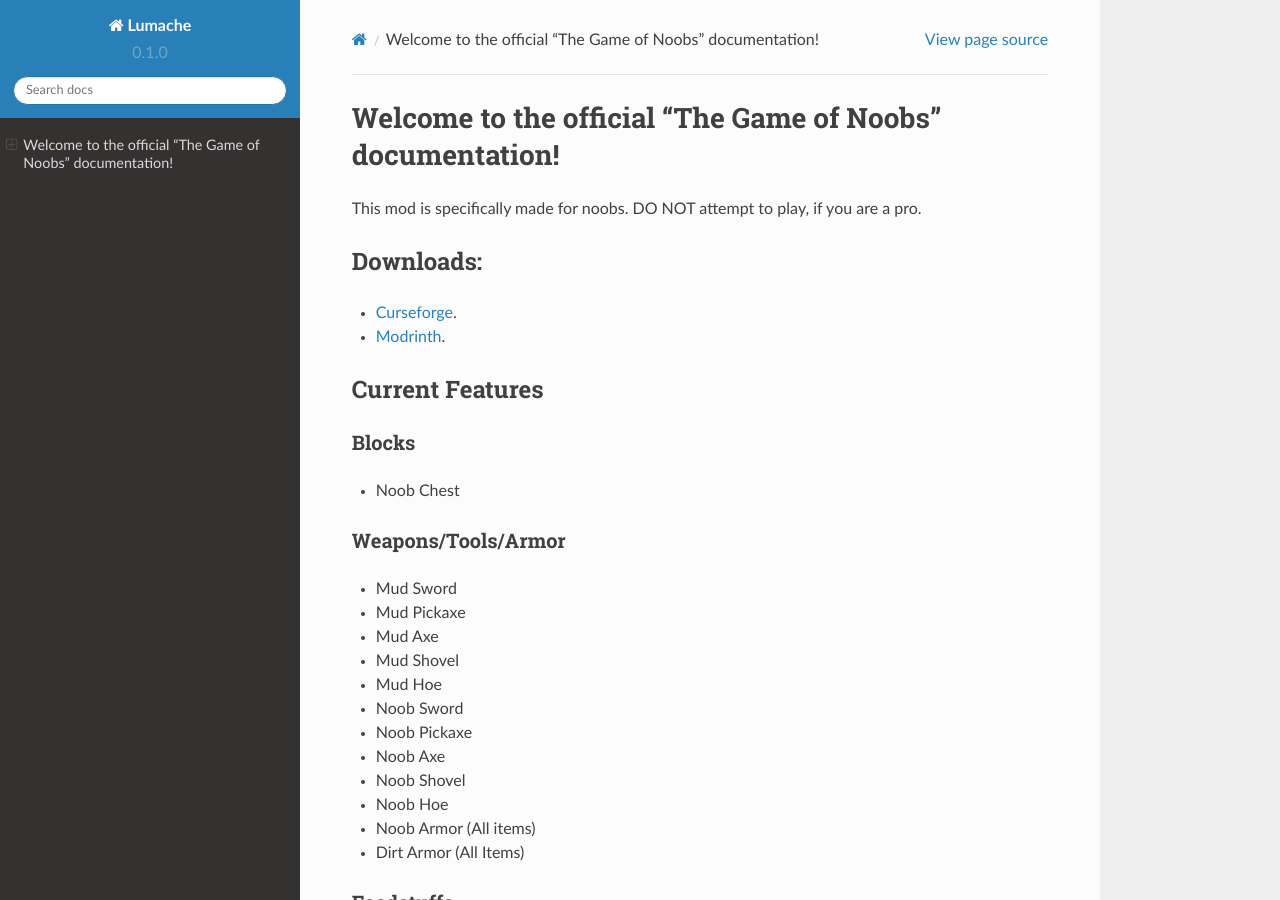
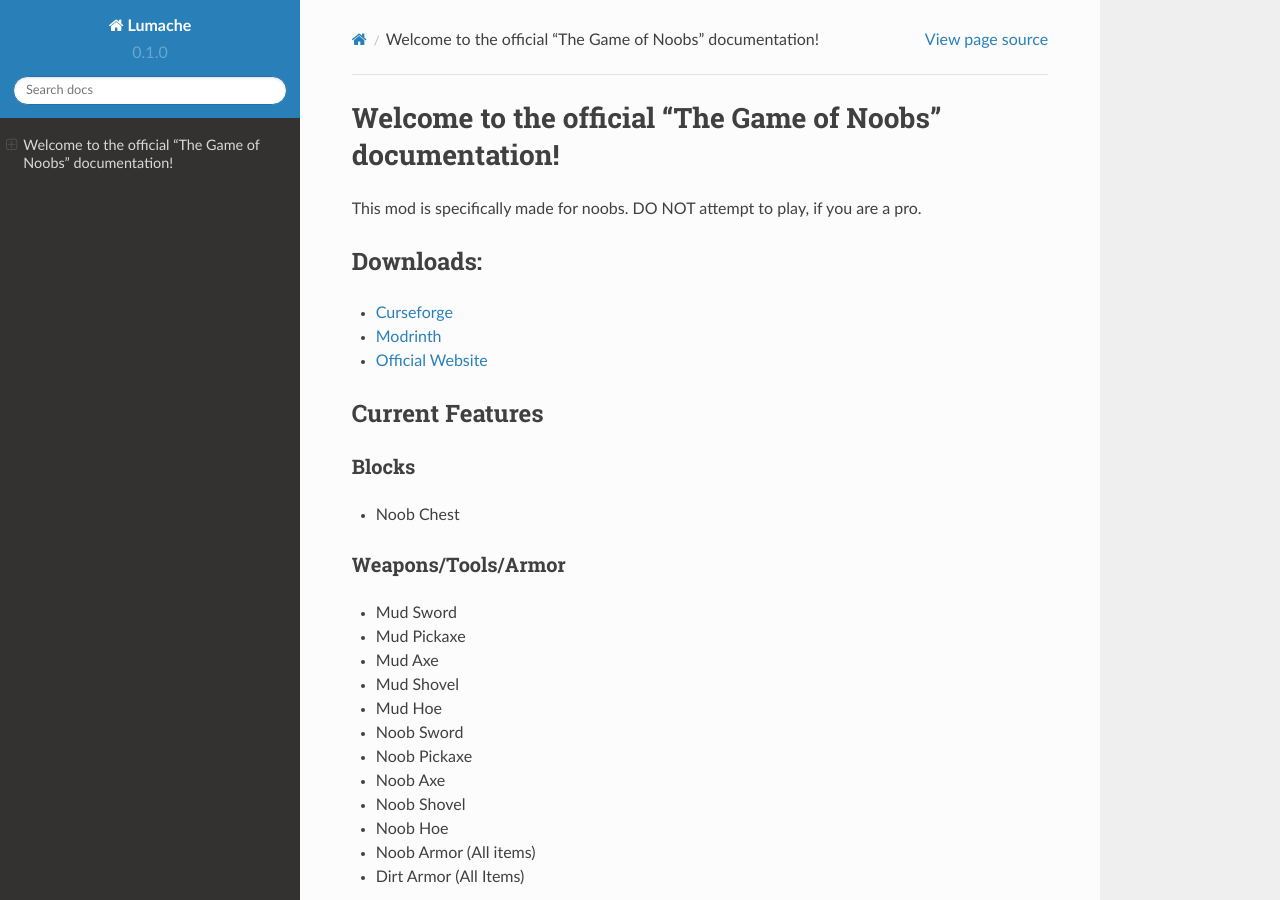
Before and after one commit to Octagon-Modding/the-game-of-noobs-docs, a Sphinx documentation site: the page built from docs/source/index.rst, in a window 1280 px wide and 900 px high. Built offline with Sphinx 7.4.7 and the Read the Docs theme 2.0.0, drawn with Linux system fonts in a browser that asks for light colours.

Commit message:
Update index.rst

```diff
--- a/docs/source/index.rst
+++ b/docs/source/index.rst
@@ -6,8 +6,9 @@ This mod is specifically made for noobs. DO NOT attempt to play, if you are a pr
 Downloads:
 ----------
 
--  `Curseforge <https://www.curseforge.com/minecraft/mc-mods/the-best-noob-mod>`_.
--  `Modrinth <https://modrinth.com/mod/the-best-noob-mod>`_.
+-  `Curseforge <https://www.curseforge.com/minecraft/mc-mods/the-best-noob-mod>`_
+-  `Modrinth <https://modrinth.com/mod/the-best-noob-mod>`_
+-  `Official Website <https://awesomekalin.eu.org/downloads/tgon/>`_
 
 Current Features
 ----------------
```
